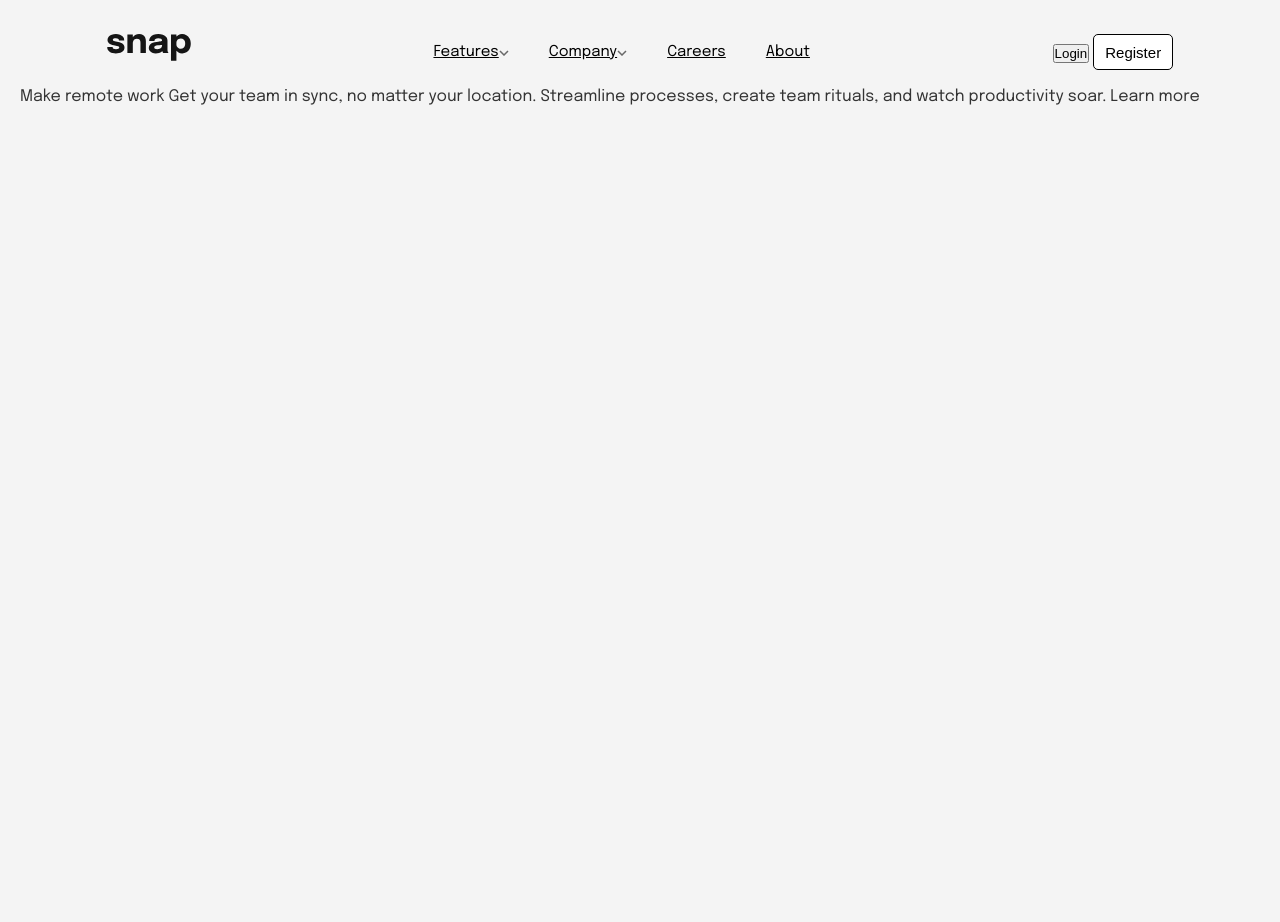
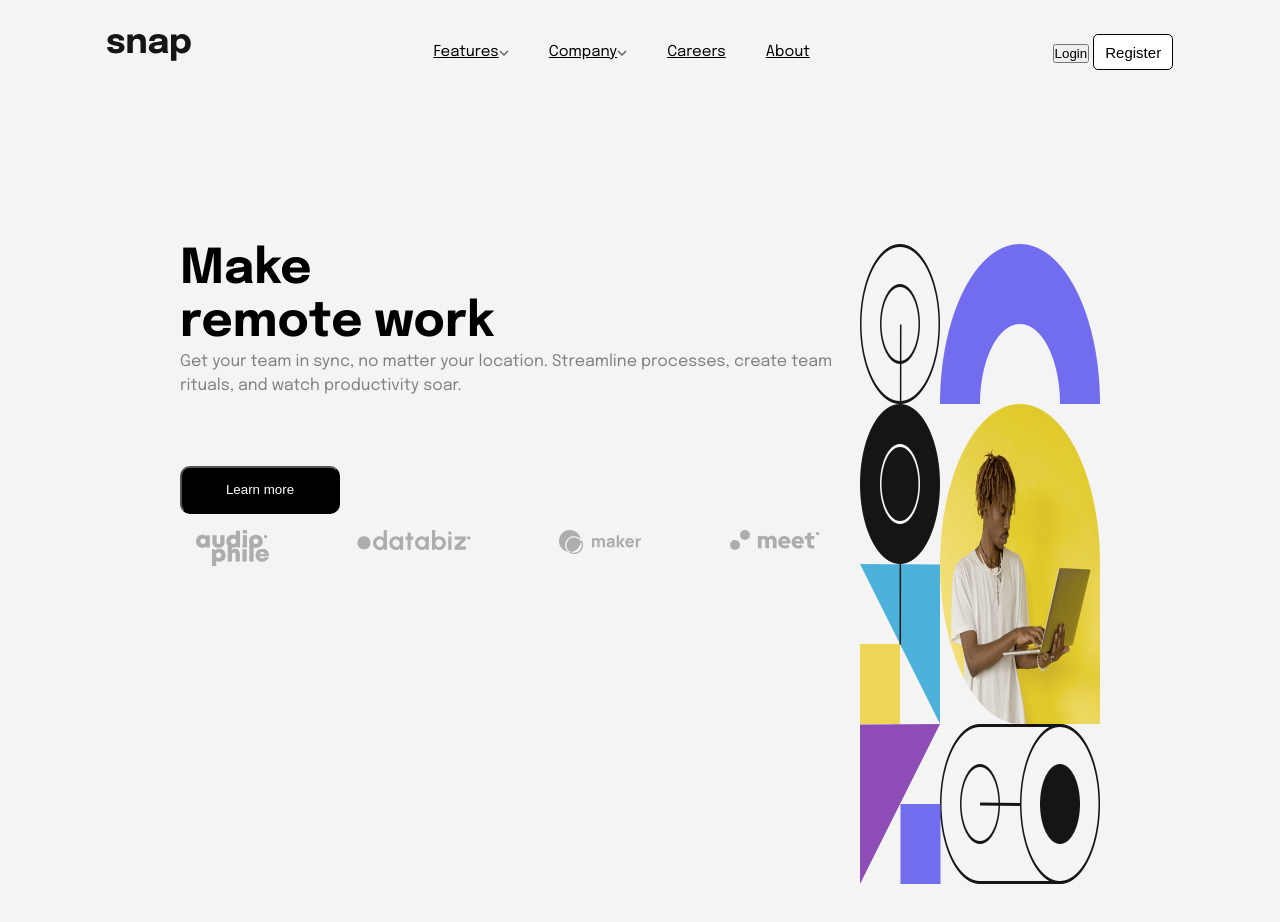
Before and after one commit to Glenda9031/Intro_Section_With_Drop_Down_Navigation, a plain HTML site: page index.html in a window 1280 px wide. Before the commit the page ends 800 px from the top, so only its background shows below. Drawn offline with Linux system fonts and the light colour scheme.

Commit message:
Revised index.html and style.css

```diff
--- a/css/style.css
+++ b/css/style.css
@@ -102,3 +102,100 @@ header label {
     cursor: pointer;
     height: 4.5vh;
 }
+
+.hero {
+
+}
+
+.hero-image {
+
+}
+
+.hero-text {
+    text-align: left;
+    text-decoration: none;
+}
+
+.hero-header {
+    font-size: 3rem;
+    color: #000;
+    left: 0;
+    text-align: left;
+    font-weight: 700;
+    line-height: 1.1;
+}
+
+.hero-copy {
+    margin: 0 0 10%;
+    color: gray;
+    font-size: 1rem;
+    line-height: 1.5rem;
+    text-align: left;
+}
+
+.btn--learn {
+    width: 10rem;
+    height: 3rem;
+    background-color: #000;
+    color: #fff;
+    border-radius: .625rem;
+    text-decoration: none;
+}
+
+.btn--learn:hover {
+    background-color: #fff;
+    color: #000;
+    cursor: pointer;
+}
+
+.client-list ul {
+    text-decoration: none;
+    list-style: none;
+    display: flex;
+    flex-direction: row;
+    justify-content: space-between;
+    align-items: left;
+    margin-right: 1.5rem;
+    padding: 1rem;
+    left: 0;
+}
+
+@media (min-width: 37.5rem) {
+    .hero {
+        margin: 10rem;
+        display: flex;
+        flex-direction: row-reverse;
+    }
+
+    .hero-image {
+        width: 15rem;
+        height: 80vh;
+    }
+}
+
+@media (max-width: 37.5rem) {
+    header {
+        padding: 1.25rem;
+    }
+
+    .learn {
+        display: none;
+    }
+
+    .reg {
+        display: none;
+    }
+
+    header label {
+        display: initial;
+    }
+
+    header .navbar {
+        position: absolute;
+        top: 100%;
+        right: 0;
+        background-color: #fff;
+        border-top: .0625rem solid #000;
+        display: none;
+    }
+}
--- a/index.html
+++ b/index.html
@@ -40,12 +40,27 @@
     </div>
   </header>
 
-  Make remote work
+  <section class="hero">
+    <div>
+      <img src="./images/image-hero-desktop.png" alt="hero" class="hero-image">
+    </div>
 
-  Get your team in sync, no matter your location. Streamline processes,
-  create team rituals, and watch productivity soar.
+    <div class="hero-text">
+      <h1 class="hero-header">Make <br>remote work</h1>
+      <p class="hero-copy">Get your team in sync, no matter your location. Streamline processes,
+        create team rituals, and watch productivity soar.</p>
+        <button class="btn--learn">Learn more</button>
 
-  Learn more
+        <div class="client-list">
+          <ul>
+            <li><img src="./images/client-audiophile.svg" alt="audiophile"></li>
+            <li><img src="./images/client-databiz.svg" alt="databiz"></li>
+            <li><img src="./images/client-maker.svg" alt="maker"></li>
+            <li><img src="./images/client-meet.svg" alt="meet"></li>
+          </ul>
+        </div>
+    </div>
+  </section>
   <script src="script.js"></script>
  </body>
 </html>
```
